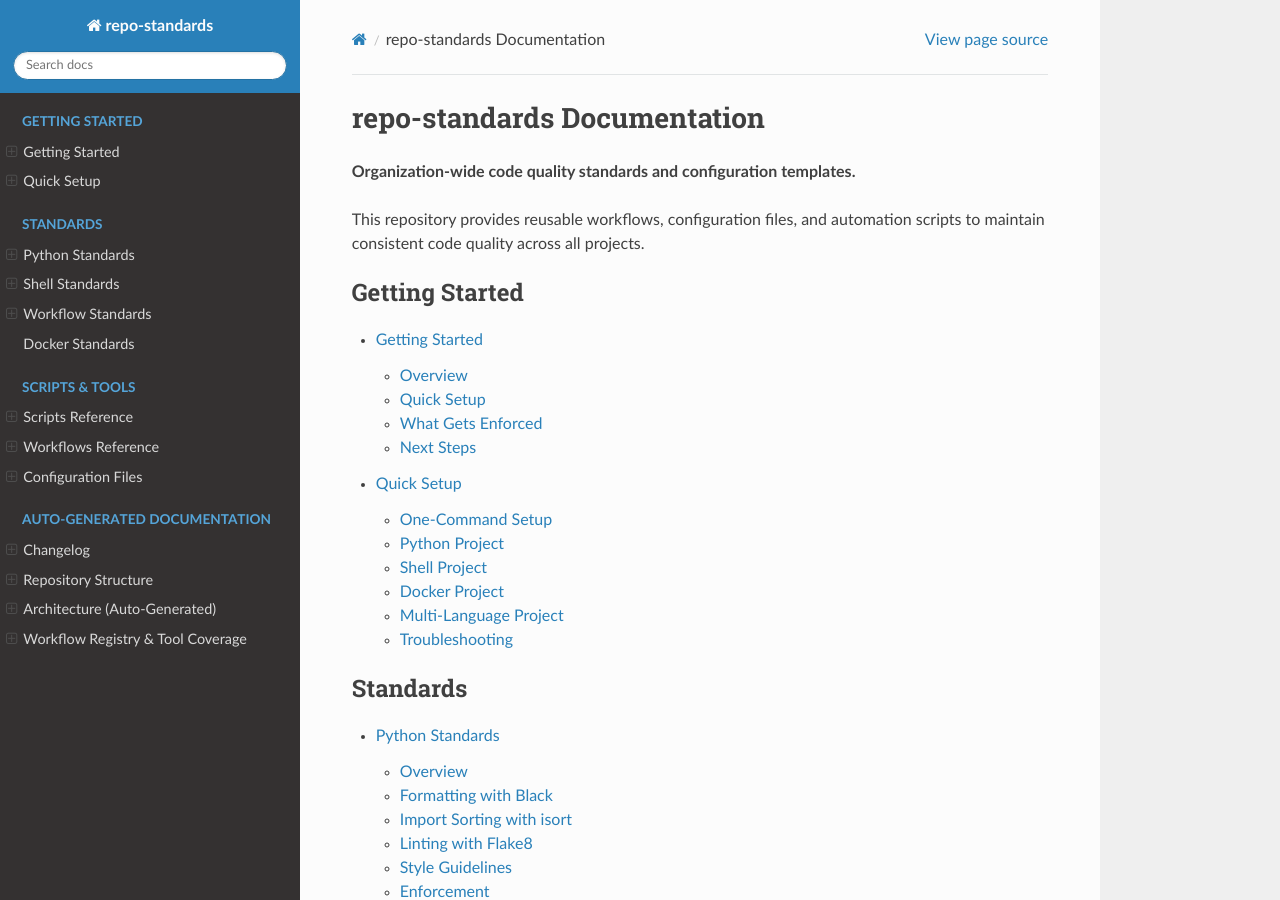
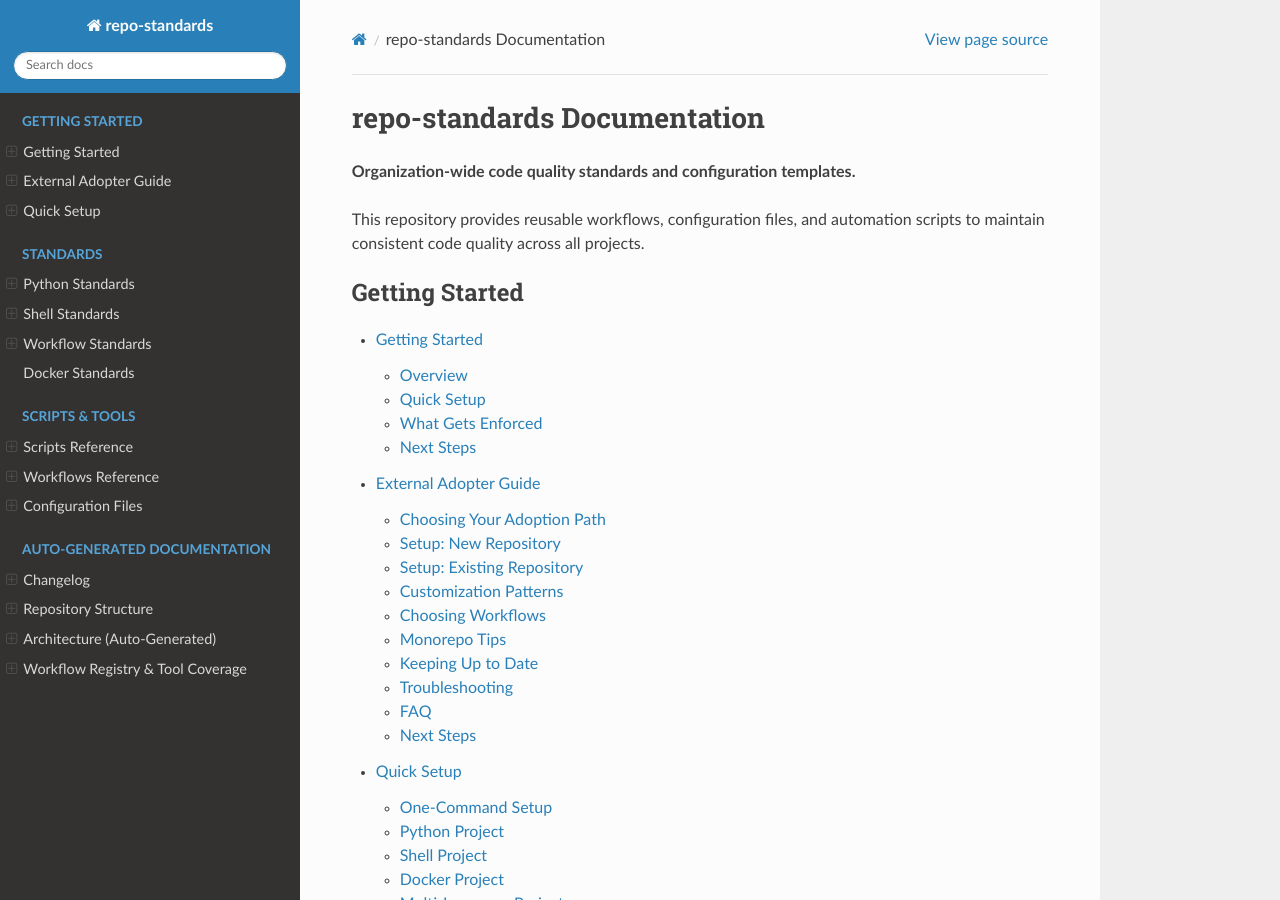
Before and after one commit to zepfu/repo-standards, a Sphinx documentation site: the page built from docs/index.rst, in a window 1280 px wide and 900 px high. Built offline with Sphinx 7.4.7 and the Read the Docs theme 3.1.0, drawn with Linux system fonts in a browser that asks for light colours; part of the change alters nothing that is shown.

Commit message:
docs(docs): add external adopter onboarding guide
Comprehensive guide for teams outside the organization adopting
repo-standards. Covers: new repo vs existing repo setup, customization
patterns, workflow selection (starter vs advanced), monorepo tips,
keeping up to date, troubleshooting, and FAQ.

Co-Authored-By: Claude Opus 4.6 <noreply@anthropic.com>

```diff
--- /dev/null
+++ b/docs/guides/adopter-guide.rst
@@ -0,0 +1,371 @@
+External Adopter Guide
+======================
+
+A comprehensive guide for teams outside the organization who want to adopt repo-standards
+for their own projects. If you just need the basics, see :doc:`getting-started`.
+
+.. contents:: On this page
+   :local:
+   :depth: 2
+
+Choosing Your Adoption Path
+----------------------------
+
+**New repository (greenfield):**
+Quickest path. Adopt everything at once. Follow :ref:`new-repo-setup` below.
+
+**Existing repository with custom configs (brownfield):**
+Needs careful merging to preserve your customizations. Follow :ref:`existing-repo-setup`.
+
+**Monorepo:**
+Sync configs once (repo-wide). Create separate workflow jobs per service.
+Follow :ref:`new-repo-setup`, then see :ref:`monorepo-tips`.
+
+.. _new-repo-setup:
+
+Setup: New Repository
+----------------------
+
+**Phase 1: Sync configs (2 min)**
+
+.. code-block:: bash
+
+   cd /path/to/your/repo
+   curl -fsSL https://raw.githubusercontent.com/zepfu/repo-standards/main/scripts/sync-configs.sh | bash
+
+This adds 13 config files to your repo root. See :doc:`/reference/configs` for what each does.
+
+**Phase 2: Install pre-commit (2 min)**
+
+.. code-block:: bash
+
+   pip install pre-commit
+   pre-commit install
+   pre-commit run --all-files
+
+**Phase 3: Add CI workflows (3 min)**
+
+Create ``.github/workflows/ci.yml``:
+
+.. code-block:: yaml
+
+   ---
+   name: CI
+
+   on: [push, pull_request]
+
+   permissions:
+     contents: read
+
+   jobs:
+     python:
+       uses: zepfu/repo-standards/.github/workflows/reusable-python-ci.yml@main
+       with:
+         python-version: '3.11'
+
+     shell:
+       uses: zepfu/repo-standards/.github/workflows/reusable-shell-ci.yml@main
+
+     pre-commit:
+       uses: zepfu/repo-standards/.github/workflows/reusable-pre-commit.yml@main
+
+     config-validation:
+       uses: zepfu/repo-standards/.github/workflows/reusable-config-validation.yml@main
+
+**Phase 4: Commit and push**
+
+.. code-block:: bash
+
+   git add .
+   git commit -m "feat: adopt repo-standards"
+   git push
+
+Pre-commit hooks run on commit. GitHub Actions runs the same checks on push.
+
+.. _existing-repo-setup:
+
+Setup: Existing Repository
+---------------------------
+
+**Step 1: Audit your current configs**
+
+.. code-block:: bash
+
+   ls -la .flake8 .pre-commit-config.yaml pyproject.toml Makefile .editorconfig 2>/dev/null
+
+Note which files you have and what customizations matter to you.
+
+**Step 2: Sync configs**
+
+.. code-block:: bash
+
+   curl -fsSL https://raw.githubusercontent.com/zepfu/repo-standards/main/scripts/sync-configs.sh | bash
+
+The script creates ``.bak`` backups of every file it overwrites. Your customizations are preserved
+in ``<filename>.bak``.
+
+**Step 3: Merge your customizations**
+
+For each ``.bak`` file, compare and merge:
+
+.. code-block:: bash
+
+   # See what changed
+   diff .flake8.bak .flake8
+
+   # If you had custom ignores in .flake8, add them back:
+   # extend-ignore = E203, W503, YOUR_CUSTOM_IGNORE
+   # extend-exclude = your_custom_dir
+
+For ``pyproject.toml``: repo-standards defines Black, isort, pytest, mypy, bandit, and pydocstyle
+settings. Your package metadata and custom tool configs are safe to merge back in.
+
+For ``.pre-commit-config.yaml``: append your custom hooks after the repo-standards hooks.
+
+**Step 4: Test and commit**
+
+.. code-block:: bash
+
+   pip install pre-commit
+   pre-commit install
+   pre-commit run --all-files
+   git add . && git commit -m "chore: adopt repo-standards, merge customizations"
+
+Customization Patterns
+-----------------------
+
+repo-standards provides opinionated defaults. Customize locally without losing the ability to re-sync.
+
+**Pattern 1: Extend config files (don't replace)**
+
+Use ``extend-`` prefixes where tools support them:
+
+.. code-block:: ini
+
+   # .flake8 — add project-specific ignores
+   [flake8]
+   max-line-length = 120
+   extend-ignore = E203, W503, YOUR_RULE
+   extend-exclude = venv,build,your_dir
+   max-complexity = 20
+
+**Pattern 2: Use repo.mk for custom Make targets**
+
+Instead of editing the synced ``Makefile``, create ``repo.mk`` (gitignored):
+
+.. code-block:: bash
+
+   cp repo.mk.example repo.mk
+   # Edit repo.mk with your custom targets
+
+The synced Makefile includes ``repo.mk`` automatically via ``-include repo.mk``.
+
+**Pattern 3: Append custom pre-commit hooks**
+
+Add your org-specific hooks at the end of ``.pre-commit-config.yaml``:
+
+.. code-block:: yaml
+
+   # ... repo-standards hooks above ...
+
+   # Your custom hooks:
+   - repo: https://github.com/your-org/your-linter
+     rev: v1.0.0
+     hooks:
+       - id: your-custom-check
+
+**Pattern 4: Override workflow inputs**
+
+Reusable workflows accept inputs for customization:
+
+.. code-block:: yaml
+
+   jobs:
+     python:
+       uses: zepfu/repo-standards/.github/workflows/reusable-python-ci.yml@main
+       with:
+         python-version: '3.12'  # Override the default
+
+**What NOT to customize:**
+
+- Don't remove hooks from ``.pre-commit-config.yaml`` — disable individual rules via config instead
+- Don't edit synced ``Makefile`` targets — use ``repo.mk``
+- Don't rename or move synced files — ``sync-configs.sh`` expects them at the repo root
+
+Choosing Workflows
+-------------------
+
+**Starter workflows** — use these first:
+
+.. list-table::
+   :header-rows: 1
+   :widths: 30 50 20
+
+   * - Workflow
+     - What it checks
+     - When to use
+   * - ``reusable-python-ci.yml``
+     - Black, isort, Flake8, syntax
+     - You have Python code
+   * - ``reusable-shell-ci.yml``
+     - ShellCheck, syntax
+     - You have shell scripts
+   * - ``reusable-pre-commit.yml``
+     - All pre-commit hooks
+     - After installing pre-commit
+   * - ``reusable-config-validation.yml``
+     - Config files exist and parse
+     - After syncing configs
+
+**Advanced workflows** — add after the first week:
+
+.. list-table::
+   :header-rows: 1
+   :widths: 30 50 20
+
+   * - Workflow
+     - What it checks
+     - Key input
+   * - ``reusable-quality-checks.yml``
+     - Bandit, mypy, pydocstyle, Vulture, mdformat, actionlint
+     - ``fail-on-unused``
+   * - ``reusable-yaml-ci.yml``
+     - yamllint, YAML syntax, workflow validation
+     - ``strict``
+   * - ``reusable-makefile-ci.yml``
+     - checkmake, syntax, tab indentation
+     - ``fail-on-warnings``
+   * - ``reusable-docker-build.yml``
+     - hadolint, multi-platform build test
+     - ``platforms``
+   * - ``reusable-update-docs.yml``
+     - Auto-generates changelog, repo map, architecture, registry
+     - ``generate-architecture``
+
+See :doc:`/reference/workflows` for full input documentation.
+
+.. _monorepo-tips:
+
+Monorepo Tips
+--------------
+
+- Sync configs once at the repo root (applies to all services)
+- Create separate workflow jobs per service with different inputs:
+
+.. code-block:: yaml
+
+   jobs:
+     service-a:
+       uses: zepfu/repo-standards/.github/workflows/reusable-python-ci.yml@main
+       with:
+         python-version: '3.11'
+     service-b:
+       uses: zepfu/repo-standards/.github/workflows/reusable-python-ci.yml@main
+       with:
+         python-version: '3.12'
+
+Keeping Up to Date
+-------------------
+
+Re-sync quarterly or when repo-standards announces updates:
+
+.. code-block:: bash
+
+   # 1. Sync latest configs
+   bash scripts/sync-configs.sh
+
+   # 2. Update pre-commit hooks
+   pre-commit autoupdate
+
+   # 3. Test locally
+   pre-commit run --all-files
+
+   # 4. Fix any new violations and commit
+   git add . && git commit -m "chore: sync repo-standards updates"
+
+After syncing, check ``.bak`` files to re-apply any customizations that were overwritten.
+
+Breaking Changes
+^^^^^^^^^^^^^^^^^
+
+Reusable workflows are referenced via ``@main``, so workflow changes take effect immediately.
+If a workflow change breaks your CI:
+
+1. Pin to a known-good tag: ``@v1.0.0`` instead of ``@main``
+2. Open an issue on the repo-standards repository
+
+Troubleshooting
+----------------
+
+**"Black would reformat file X" — CI fails**
+
+Run ``black .`` locally, commit the reformatted files. Once done, Black auto-runs on every commit.
+
+**Pre-commit hooks fail on first run**
+
+This is expected for existing codebases. Fix violations reported by each tool:
+
+.. code-block:: bash
+
+   black .                    # Auto-fix Python formatting
+   isort .                    # Auto-fix import sorting
+   pre-commit run --all-files # Re-check
+
+**sync-configs.sh prompts for confirmation in CI**
+
+Pass ``--yes`` to skip prompts:
+
+.. code-block:: bash
+
+   curl -fsSL .../sync-configs.sh | bash -s -- --yes
+
+**Workflow fails with permission denied**
+
+Add permissions to your workflow:
+
+.. code-block:: yaml
+
+   permissions:
+     contents: write     # For auto-commit workflows
+     pull-requests: write # For PR-creating workflows
+
+**ShellCheck reports false positives**
+
+Suppress specific rules inline:
+
+.. code-block:: bash
+
+   # shellcheck disable=SC2086
+   command $var  # Intentionally unquoted
+
+**Different team members have different config versions**
+
+Have everyone run ``bash scripts/sync-configs.sh`` and commit together.
+
+FAQ
+----
+
+**Q: Does repo-standards support languages other than Python?**
+
+It enforces standards for Python, Shell, YAML, Markdown, Dockerfile, GitHub Actions, and Makefile.
+For other languages, add your own linters to ``.pre-commit-config.yaml`` and workflow files.
+
+**Q: Can I customize without forking?**
+
+Yes. See the Customization Patterns section above. Fork only if your needs diverge significantly.
+
+**Q: What Python version is required?**
+
+Python 3.11+. All tooling targets this baseline.
+
+**Q: How do I know which version of repo-standards I'm using?**
+
+Check the modification date on synced files, or the ``@main`` / ``@vX.Y.Z`` ref in your workflows.
+
+Next Steps
+-----------
+
+- :doc:`/reference/configs` — What each config file does
+- :doc:`/reference/workflows` — Full workflow input documentation
+- :doc:`/reference/scripts` — Automation script reference
+- `CONTRIBUTING.md <https://github.com/zepfu/repo-standards/blob/main/CONTRIBUTING.md>`_ — How to contribute back
--- a/docs/index.rst
+++ b/docs/index.rst
@@ -11,6 +11,7 @@ to maintain consistent code quality across all projects.
    :caption: Getting Started
 
    guides/getting-started
+   guides/adopter-guide
    guides/quick-setup
 
 .. toctree::
```
